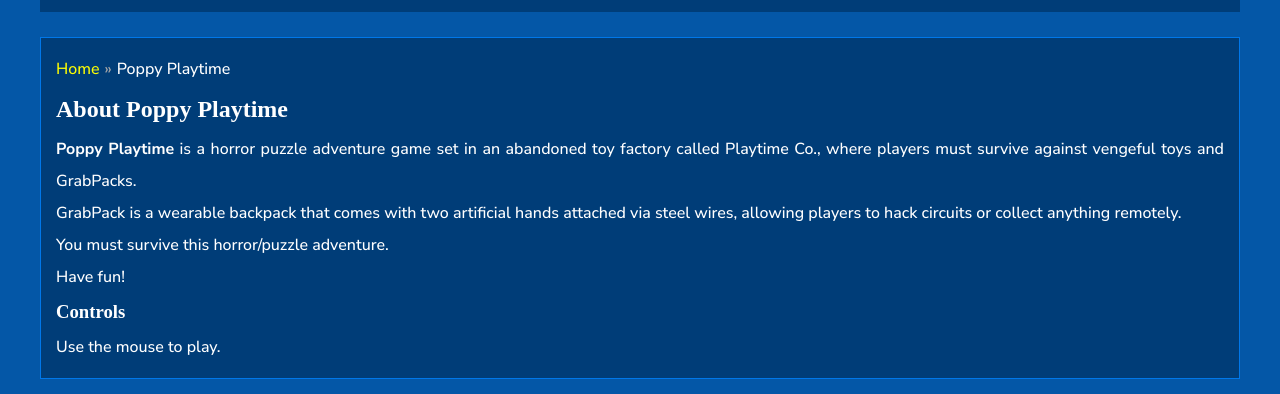
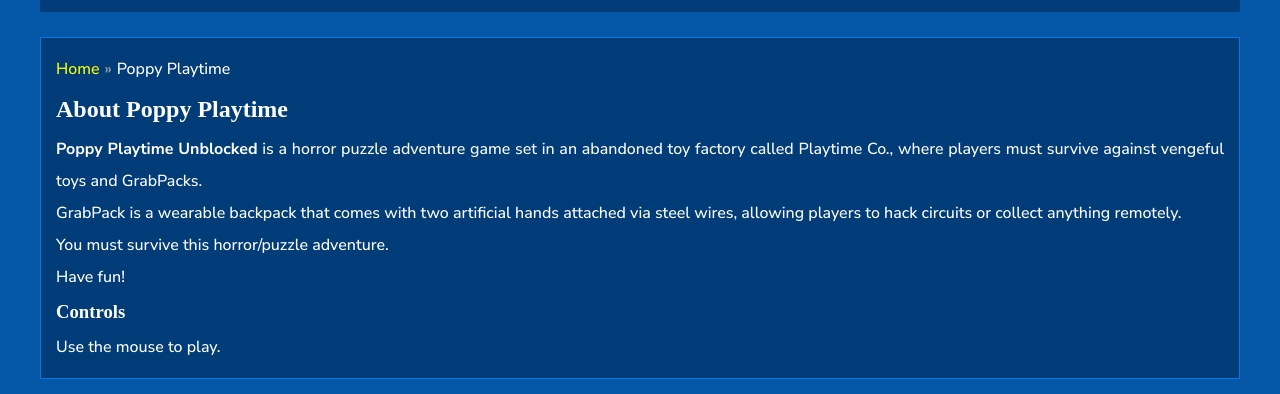
Before and after one commit to unblockedgamespremium6x/unblockedgamespremium6x.github.io, a plain HTML site: page poppy-playtime.html in a window 1280 px wide. Shown: the part 889-1283 px from the top of the page. Drawn offline with Linux system fonts and the light colour scheme.

Commit message:
Update poppy-playtime.html

```diff
--- a/poppy-playtime.html
+++ b/poppy-playtime.html
@@ -235,7 +235,7 @@
                             </div>
                         </div>
                         <div class="text-area--content">
-                            <h2>About Poppy Playtime</h2><p style="text-align: justify;"><strong>Poppy Playtime</strong> is a horror puzzle adventure game set in an abandoned toy factory called Playtime Co., where players must survive against vengeful toys and GrabPacks.<br />GrabPack is a wearable backpack that comes with two artificial hands attached via steel wires, allowing players to hack circuits or collect anything remotely.<br />You must survive this horror/puzzle adventure.<br />Have fun!</p>
+                            <h2>About Poppy Playtime</h2><p style="text-align: justify;"><strong>Poppy Playtime Unblocked</strong> is a horror puzzle adventure game set in an abandoned toy factory called Playtime Co., where players must survive against vengeful toys and GrabPacks.<br />GrabPack is a wearable backpack that comes with two artificial hands attached via steel wires, allowing players to hack circuits or collect anything remotely.<br />You must survive this horror/puzzle adventure.<br />Have fun!</p>
 <h3 style="text-align: justify;"><strong>Controls</strong></h3>
 <p style="text-align: justify;">Use the mouse to play.</p>                                                    </div>
                     </div>
```
